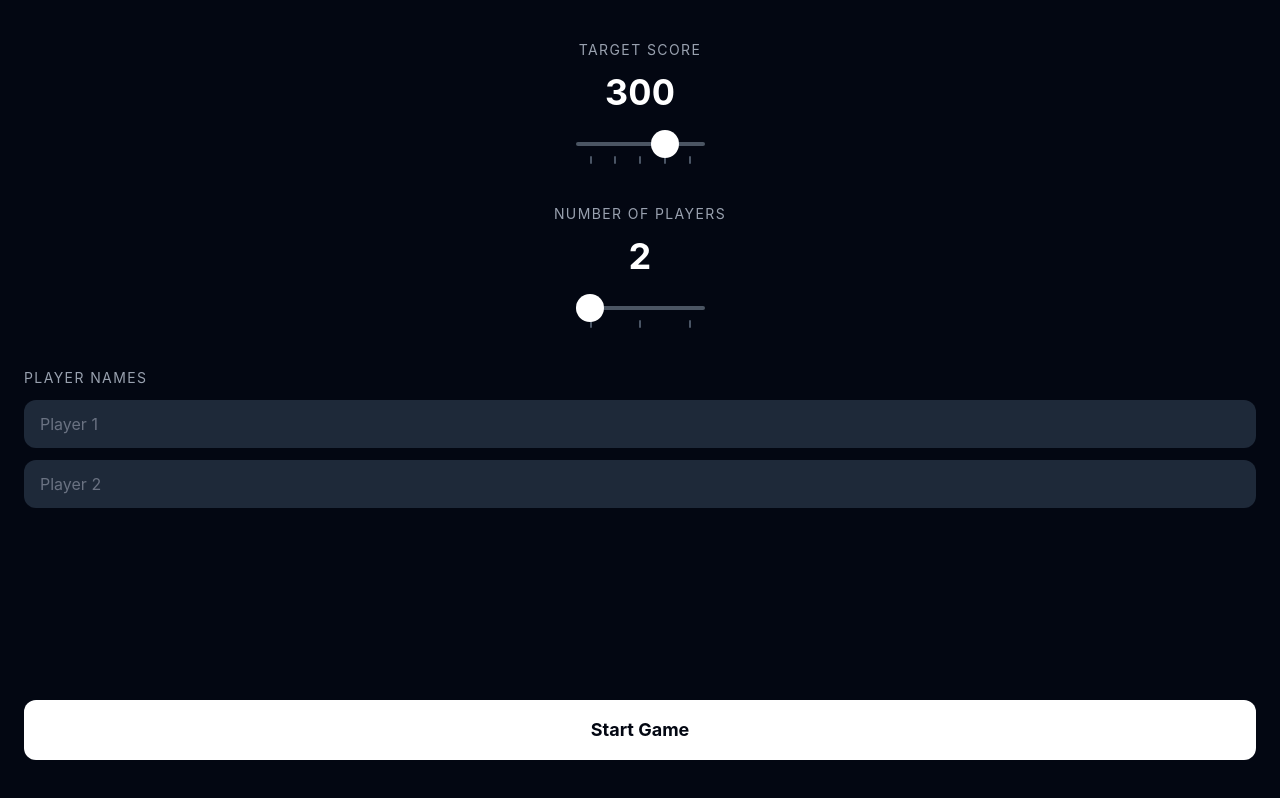
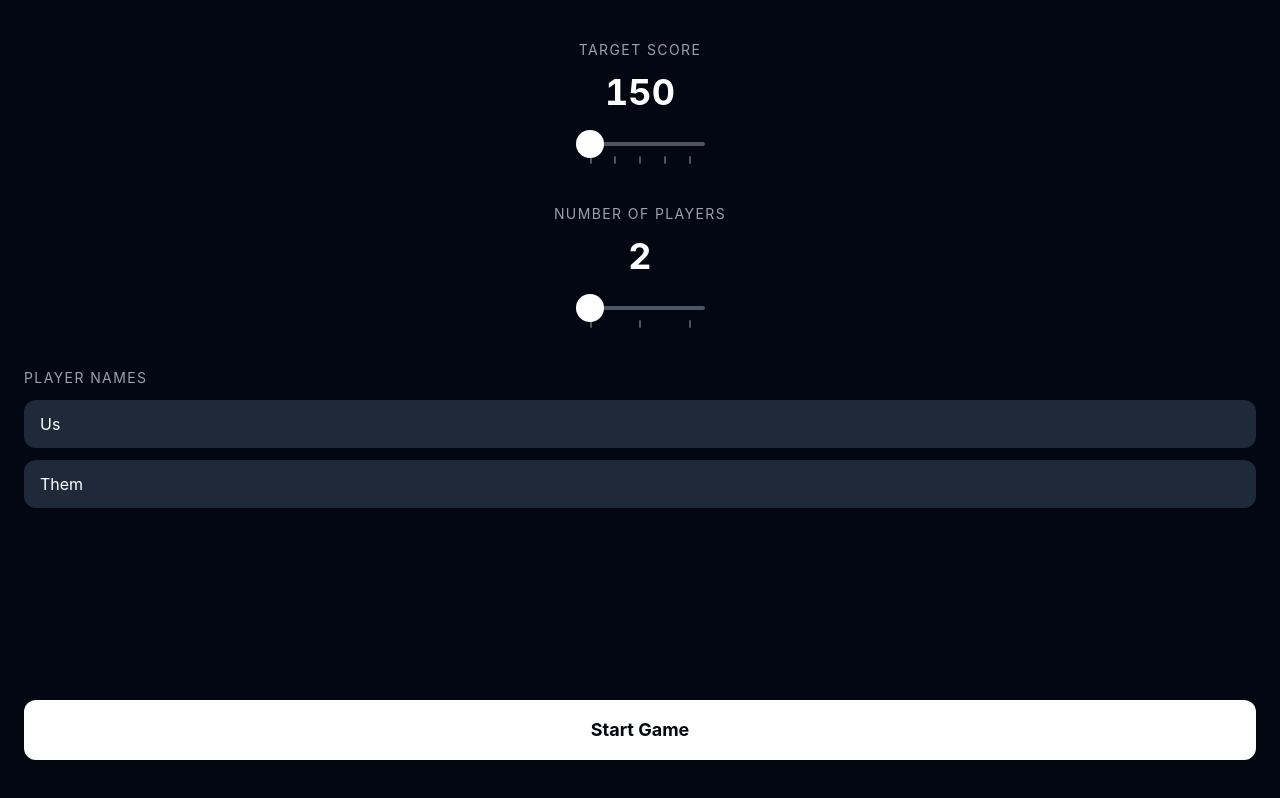
Before and after one commit to abgoosht/bone-machine, an Angular app: page / in a window 1280 px wide. Built offline with nearby package versions, Linux system fonts and the light colour scheme.

Commit message:
feat: player name fields with defaults and live editing
Closes #19

-Claudia

```diff
--- /dev/null
+++ b/src/app/pages/landing/landing.constants.ts
@@ -0,0 +1,5 @@
+export const defaultPlayerNames: Record<number, string[]> = {
+  2: ['Us', 'Them', '', ''],
+  3: ['Me', 'You', 'Them', ''],
+  4: ['Me', 'You', 'Them', 'Backman'],
+};
--- a/src/app/pages/landing/landing.html
+++ b/src/app/pages/landing/landing.html
@@ -23,13 +23,33 @@
   <!-- Team name fields -->
   <section class="flex flex-col gap-3">
     <h2 class="text-sm uppercase tracking-widest text-gray-400">Player Names</h2>
-    <input type="text" placeholder="Player 1" class="w-full bg-gray-800 rounded-xl px-4 py-3 text-white placeholder-gray-500 outline-none" />
-    <input type="text" placeholder="Player 2" class="w-full bg-gray-800 rounded-xl px-4 py-3 text-white placeholder-gray-500 outline-none" />
+    <input
+      type="text"
+      [value]="playerNames()[0]"
+      (input)="updatePlayerName(0, $event)"
+      class="w-full bg-gray-800 rounded-xl px-4 py-3 text-white placeholder-gray-500 outline-none"
+    />
+    <input
+      type="text"
+      [value]="playerNames()[1]"
+      (input)="updatePlayerName(1, $event)"
+      class="w-full bg-gray-800 rounded-xl px-4 py-3 text-white placeholder-gray-500 outline-none"
+    />
     @if (playerCount() >= 3) {
-      <input type="text" placeholder="Player 3" class="w-full bg-gray-800 rounded-xl px-4 py-3 text-white placeholder-gray-500 outline-none" />
+      <input
+        type="text"
+        [value]="playerNames()[2]"
+        (input)="updatePlayerName(2, $event)"
+        class="w-full bg-gray-800 rounded-xl px-4 py-3 text-white placeholder-gray-500 outline-none"
+      />
     }
     @if (playerCount() >= 4) {
-      <input type="text" placeholder="Player 4" class="w-full bg-gray-800 rounded-xl px-4 py-3 text-white placeholder-gray-500 outline-none" />
+      <input
+        type="text"
+        [value]="playerNames()[3]"
+        (input)="updatePlayerName(3, $event)"
+        class="w-full bg-gray-800 rounded-xl px-4 py-3 text-white placeholder-gray-500 outline-none"
+      />
     }
   </section>
 
--- a/src/app/pages/landing/landing.ts
+++ b/src/app/pages/landing/landing.ts
@@ -1,5 +1,6 @@
-import { Component, signal } from '@angular/core';
+import { Component, signal, effect } from '@angular/core';
 import { Slider } from '../../components/slider/slider';
+import { defaultPlayerNames } from './landing.constants';
 
 @Component({
   selector: 'bm-landing',
@@ -11,6 +12,22 @@ export class Landing {
   readonly scoreOptions = [150, 200, 250, 300, 500];
   readonly playerCountOptions = [2, 3, 4];
 
-  targetScore = signal(300);
+  targetScore = signal(150);
   playerCount = signal(2);
+  playerNames = signal([...defaultPlayerNames[2]]);
+
+  constructor() {
+    effect(() => {
+      this.playerNames.set([...defaultPlayerNames[this.playerCount()]]);
+    });
+  }
+
+  updatePlayerName(index: number, event: Event): void {
+    const name = (event.target as HTMLInputElement).value;
+    this.playerNames.update(names => {
+      const updatedNames = [...names];
+      updatedNames[index] = name;
+      return updatedNames;
+    });
+  }
 }
```
